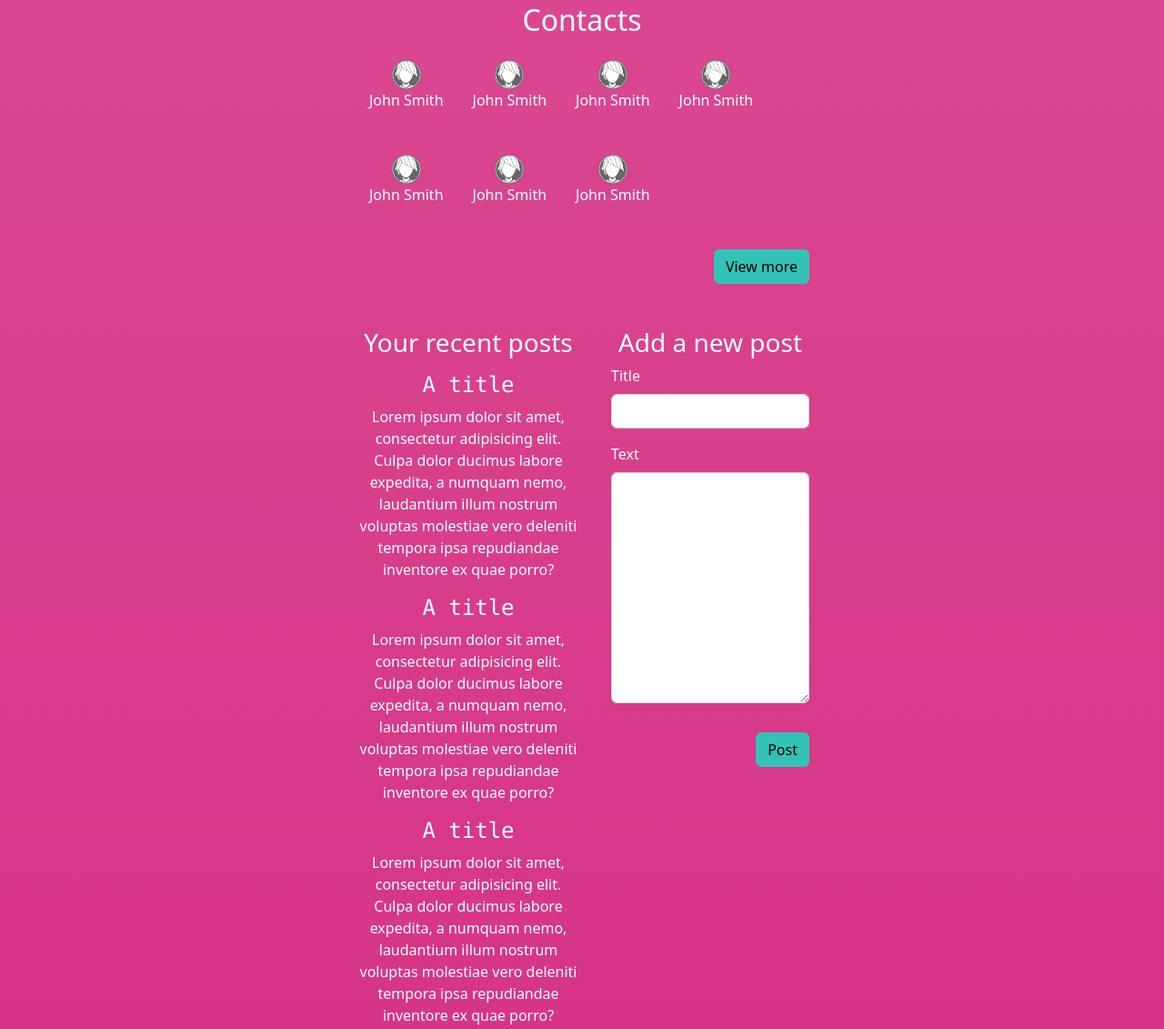
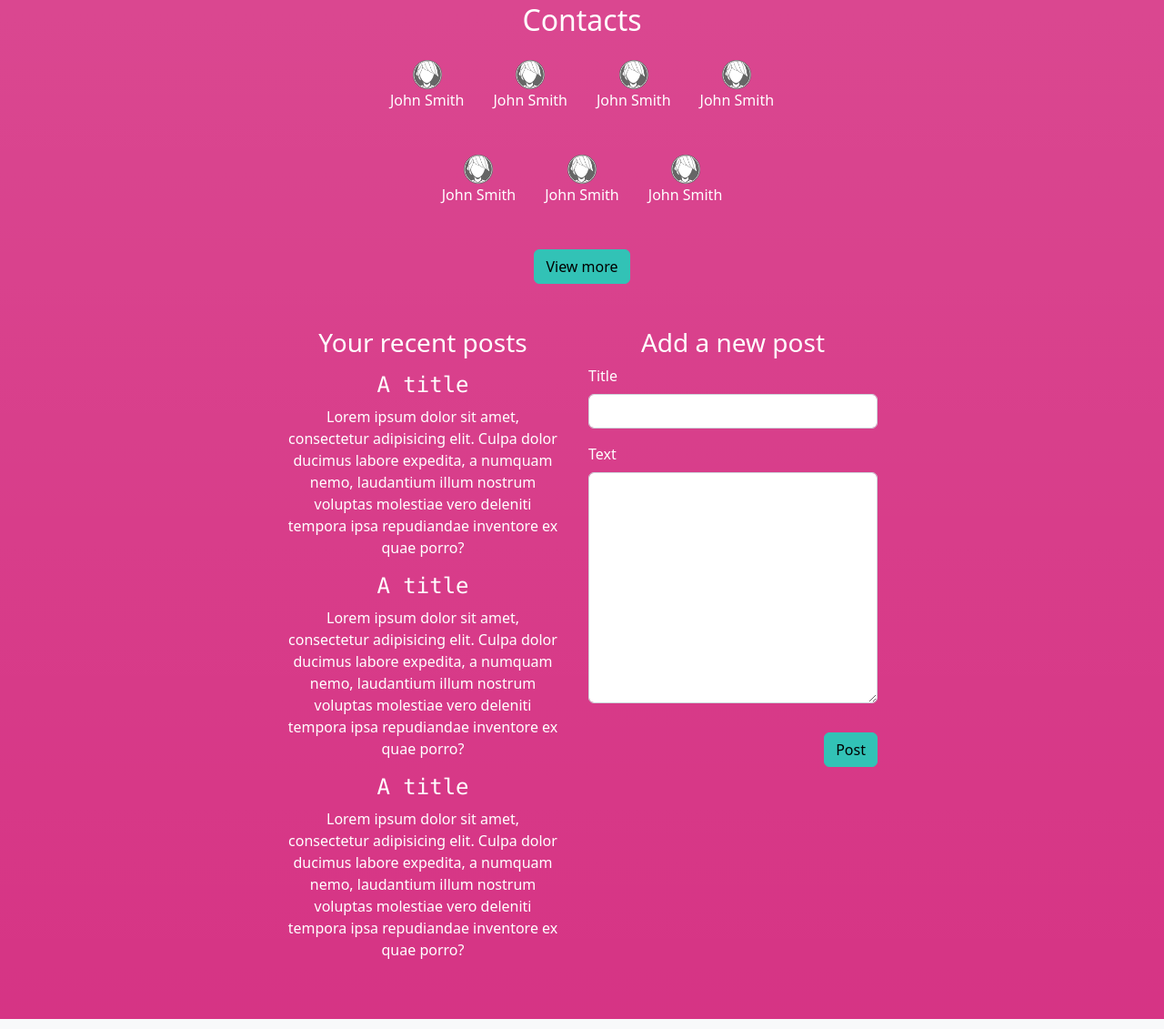
Before and after one commit to Mariannebp/CSS-Frameworks-CA, a website: page pages/profile.html in a window 1280 px wide. Shown: the part 588-1719 px from the top of the page at 91% size. Drawn offline with nearby package versions, Linux system fonts and the light colour scheme.

Commit message:
minor updates

```diff
--- a/pages/profile.html
+++ b/pages/profile.html
@@ -78,7 +78,7 @@
     </section>
     <section class="m-auto mb-5" style="max-width: 500px;">
       <h2>Contacts</h2>
-      <div class="d-flex flex-wrap m-auto" >
+      <div class="d-flex flex-wrap justify-content-center m-auto" >
         <div class="m-3">
           <img
                 src="/img/avatar-1606939.png"
@@ -143,12 +143,12 @@
           <p>John Smith</p>
         </div>
     </div>
-    <div class="d-flex justify-content-end">
+    <div class="d-flex justify-content-center">
       <button class="mt-3 btn btn-secondary">View more</button>
     </div>
     </section>
-    <section class="m-auto mb-5 d-flex justify-content-center" style="max-width: 500px;">
-      <div class="me-3" style="max-width: 250px;">
+    <section class="m-auto mb-5 d-flex justify-content-center" style="max-width: 900px;">
+      <div class="me-3" style="max-width: 300px;">
         <h3>Your recent posts</h3>
         <div class="mt-3">
           <h4 class="font-monospace">A title</h4>
@@ -164,7 +164,7 @@
         </div>
 
       </div>
-      <div class="ms-3">
+      <div class="ms-3" >
         <h3>Add a new post</h3>
         <form class="d-flex flex-column justify-content-center">
             <label for="title" class="form-label text-start">Title</label>
```
Also changed, not shown: pages/login.html (+2 -2 lines).
